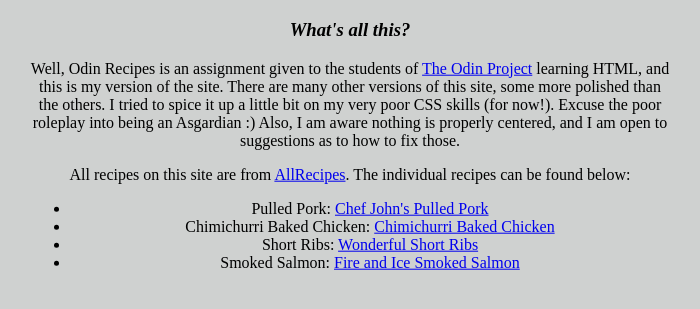
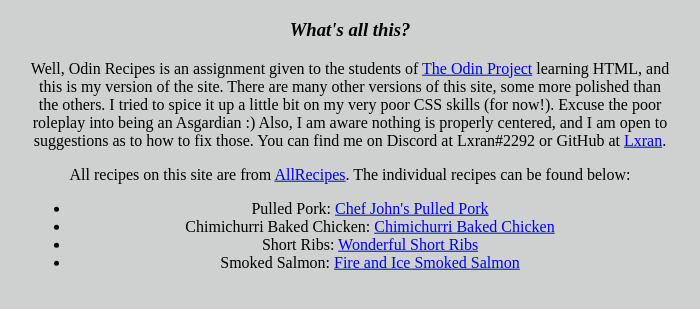
Before and after one commit to Lxran/odin-recipes, a plain HTML site: page about.html in a window 1280 px wide. Shown: the part 287-596 px from the top of the page, without its empty margins (290-990 px from the left). Drawn offline with Linux system fonts and the light colour scheme.

Commit message:
expand about.html

```diff
--- a/about.html
+++ b/about.html
@@ -13,7 +13,7 @@
   <div class="splash">
     <h1 class="splash-header">About Odin Recipes</h1>
     <h3 class="tagline"><em>What's all this?</em></h3>
-    <p>Well, Odin Recipes is an assignment given to the students of <a href="https://theodinproject.com/">The Odin Project</a> learning HTML, and this is my version of the site. There are many other versions of this site, some more polished than the others. I tried to spice it up a little bit on my very poor CSS skills (for now!). Excuse the poor roleplay into being an Asgardian :) Also, I am aware nothing is properly centered, and I am open to suggestions as to how to fix those.</p>
+    <p>Well, Odin Recipes is an assignment given to the students of <a href="https://theodinproject.com/">The Odin Project</a> learning HTML, and this is my version of the site. There are many other versions of this site, some more polished than the others. I tried to spice it up a little bit on my very poor CSS skills (for now!). Excuse the poor roleplay into being an Asgardian :) Also, I am aware nothing is properly centered, and I am open to suggestions as to how to fix those. You can find me on Discord at Lxran#2292 or GitHub at <a href="https://github.com/Lxran/">Lxran</a>.</p>
     <p>All recipes on this site are from <a href="https://allrecipes.com/">AllRecipes</a>. The individual recipes can be found below:</p>
     <ul>
       <li>Pulled Pork: <a href="https://www.allrecipes.com/recipe/235566/chef-johns-pulled-pork-bbq/">Chef John's Pulled Pork</a></li>
```
